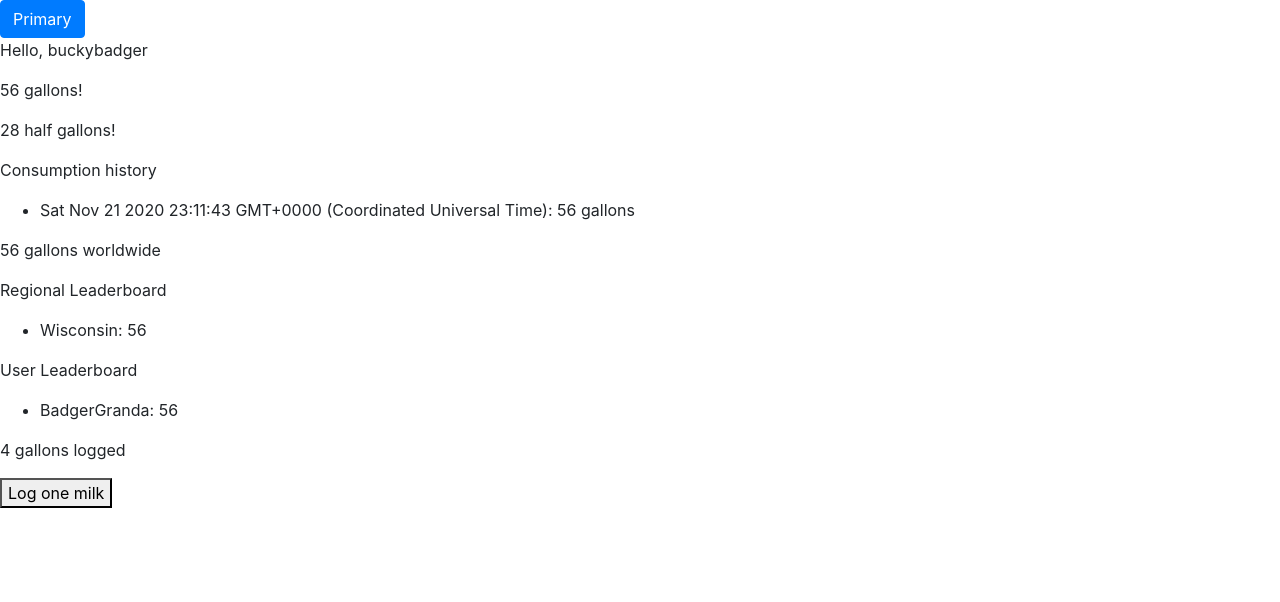
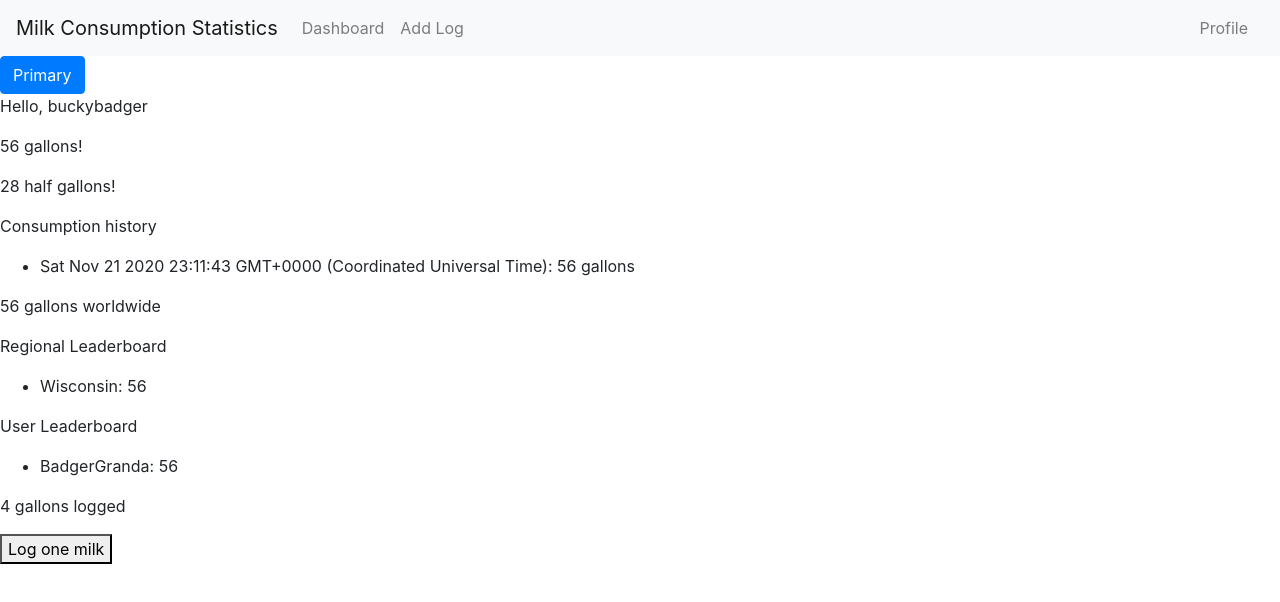
Before and after one commit to jungaretti/milk-chugger, a React (Create React App) app: page /profile in a window 1280 px wide. Shown: the top 602 px of the page. Built offline with nearby package versions, Linux system fonts and the light colour scheme.

Commit message:
Create nonfunctional navbar

```diff
--- a/src/App.js
+++ b/src/App.js
@@ -2,6 +2,7 @@ import "./App.css";
 import Log from "./components/Log";
 import Profile from "./components/Profile";
 import GlobalTotals from "./components/GlobalTotals";
+import NavBar from "./components/NavBar";
 
 import firebase from "firebase/app";
 import "firebase/auth";
@@ -28,6 +29,8 @@ firebase.initializeApp({
 function App() {
   return (
     <div>
+
+      <NavBar/>
       <Profile username={"buckybadger"} history={history} />
       <GlobalTotals gallons={56} regions={regions} users={users} />
       <Log gallons={4} />
--- /dev/null
+++ b/src/components/NavBar.js
@@ -0,0 +1,24 @@
+
+import {Navbar, Nav}  from 'react-bootstrap';
+
+export default function NavBar() {
+  return (
+    <div>
+        <span>
+        <Navbar bg="light" expand="lg">
+        <Navbar.Brand href="#home">Milk Consumption Statistics</Navbar.Brand>
+        <Navbar.Toggle aria-controls="basic-navbar-nav" />
+        <Navbar.Collapse id="basic-navbar-nav">
+            <Nav className="mr-auto">
+                <Nav.Link href="#dashboard">Dashboard</Nav.Link>
+                <Nav.Link  href="#log">Add Log</Nav.Link>
+            </Nav>
+            <Nav inline className="mr-sm-2">
+                <Nav.Link href="#profile">Profile</Nav.Link>
+            </Nav>
+        </Navbar.Collapse>
+        </Navbar>
+        </span>
+    </div>
+  );
+}
```
